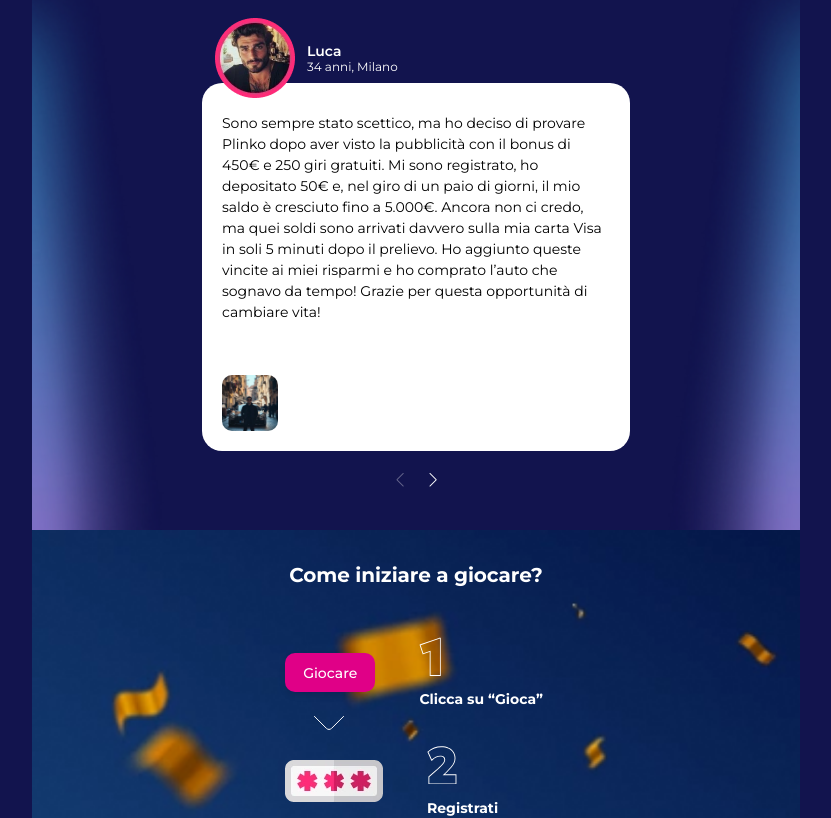
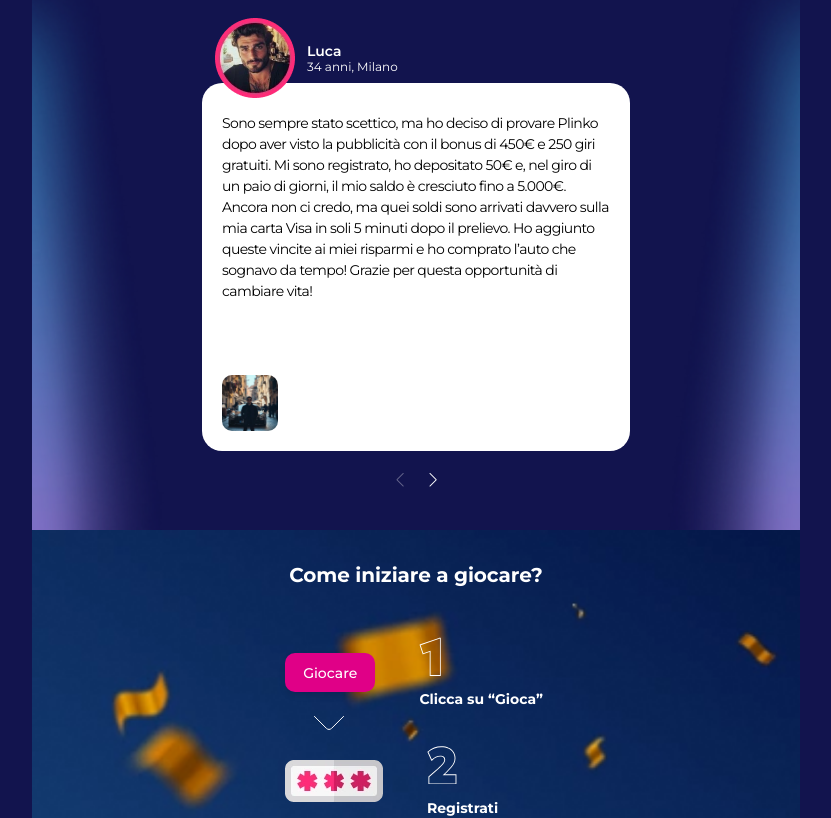
Before and after one commit to SergoDrovski/vite-plinko, a Svelte app: page / in a window 1280 px wide. Shown: the part 2470-3288 px from the top of the page, without its empty margins (224-1055 px from the left). Built offline with nearby package versions, Linux system fonts and the light colour scheme; what svelte-persisted-store would draw is missing.

Commit message:
поправлена секция с отзывами и вопросами

```diff
--- a/src/scss/main.scss
+++ b/src/scss/main.scss
@@ -567,9 +567,12 @@
 
     .swiper-slide-text {
       margin-bottom: 10px;
+      max-height: 252px;
+      overflow-y: scroll;
       font-size: 14px;
       line-height: 21px;
       font-weight: 400;
+      letter-spacing: -0.6px;
       text-align: left;
     }
 
@@ -804,6 +807,9 @@
   }
 }
 .faq {
+  .container {
+    padding-bottom: 26px;
+  }
   &__title {
     padding-top: 30px;
     margin-bottom: 10px;
@@ -904,7 +910,7 @@
     }
 
     .accordion__item.active .accordion__icon::after {
-      transform: translate(-50%, -50%) rotate(0);
+      transform: translate(-50%, -50%) rotate(180deg);
     }
   }
 }
@@ -914,7 +920,7 @@
 }
 
 .accordion__item.active .accordion__icon::after {
-  transform: translate(-50%, -50%) rotate(0deg);
+  transform: translate(-50%, -50%) rotate(180deg);
 }
 
 .footer {
```
